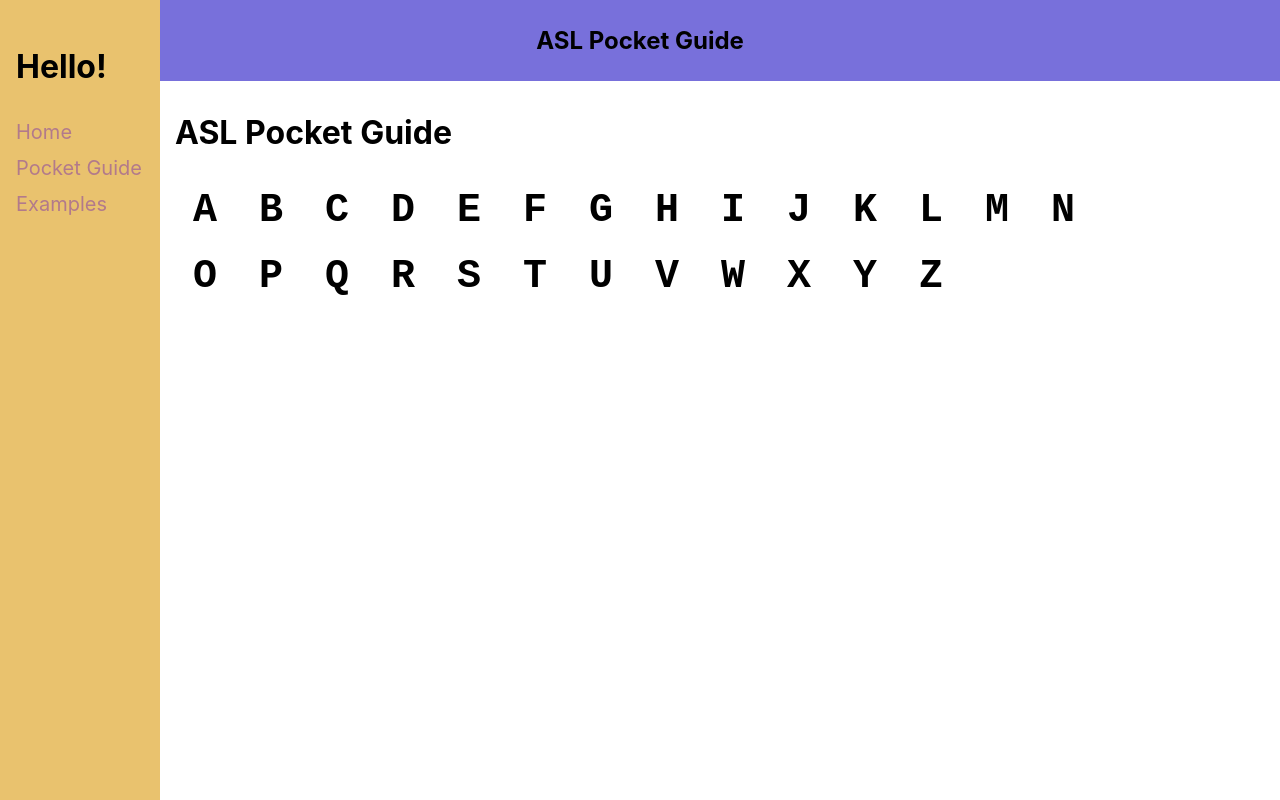
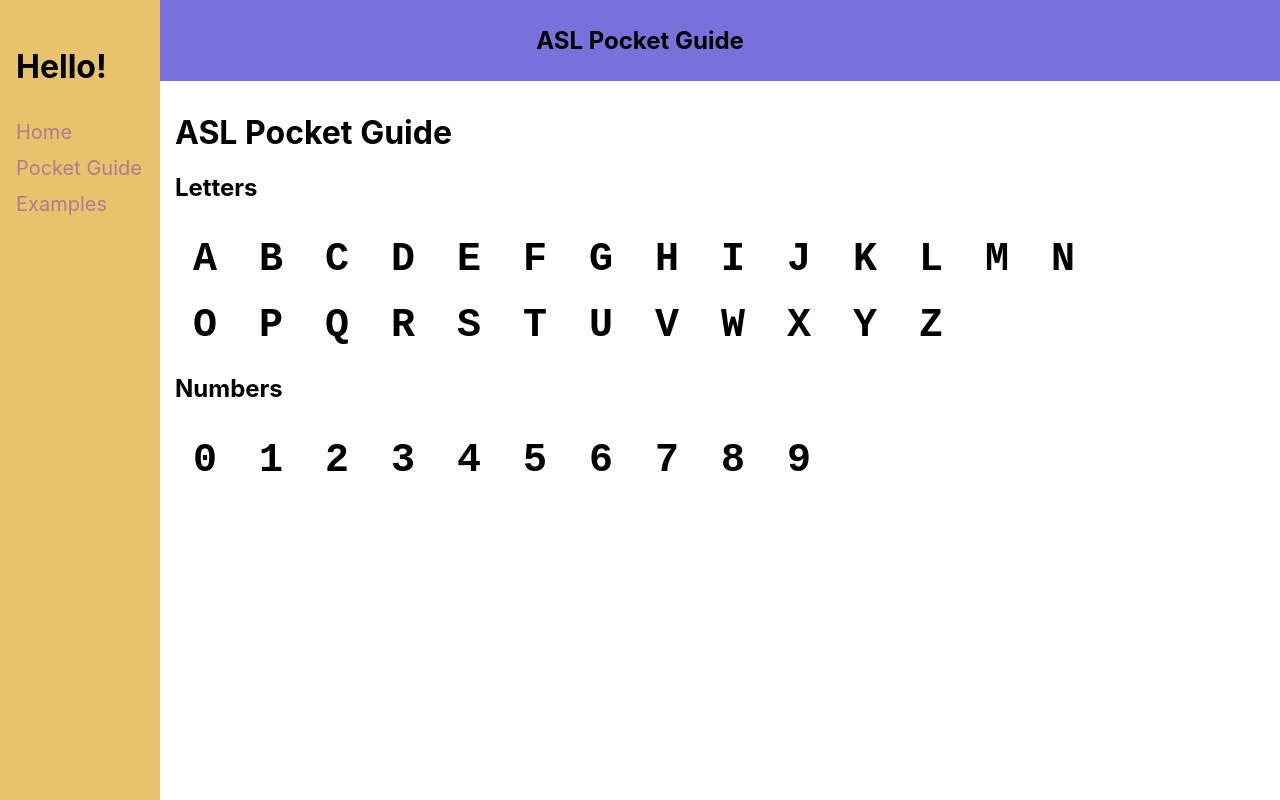
Before and after one commit to mumkymikey/cs456_asl_pocket_guide, a React (Create React App) app: page /pocket-guide in a window 1280 px wide. Built offline with nearby package versions, Linux system fonts and the light colour scheme.

Commit message:
add numbers (0-9) to pocket guide

```diff
--- a/src/App.js
+++ b/src/App.js
@@ -4,7 +4,7 @@ import Tutorial from './components/Tutorial.js';
 import Home from './pages/Home.js';
 import PocketGuide from './pages/PocketGuide.js';
 import Examples from './pages/Examples.js';
-import { alphabet } from './util/constants.js';
+import { alphabet, numbers } from './util/constants.js';
 import { Routes, Route } from 'react-router-dom';
 
 function App() {
@@ -21,7 +21,12 @@ function App() {
           <Route exact path='/examples' element={<Examples />}/>
           {
             alphabet.map(letter =>
-              <Route exact path={`/pocket-guide/${letter}`} element={<Tutorial letter={letter} />}/>
+              <Route exact path={`/pocket-guide/${letter}`} element={<Tutorial alphanumeric={letter} />}/>
+            )
+          }
+          {
+            numbers.map(number =>
+              <Route exact path={`/pocket-guide/${number}`} element={<Tutorial alphanumeric={number} />}/>
             )
           }
         </Routes>
--- a/src/components/EmbeddedTutorialVideo.js
+++ b/src/components/EmbeddedTutorialVideo.js
@@ -1,6 +1,3 @@
-// source for embedded youtube video component:
-// https://dev.to/bravemaster619/simplest-way-to-embed-a-youtube-video-in-your-react-app-3bk2
-
 import React from 'react';
 import PropTypes from 'prop-types';
 import './EmbeddedTutorialVideo.css';
--- a/src/components/Tutorial.js
+++ b/src/components/Tutorial.js
@@ -1,19 +1,18 @@
 import PropTypes from 'prop-types';
 import EmbeddedTutorialVideo from './EmbeddedTutorialVideo.js';
-import { alphabet_video_tutorials } from '../util/constants.js';
+import { alphanumeric_video_tutorials } from '../util/constants.js';
 
-function Tutorial({ letter }) {
+function Tutorial({ alphanumeric }) {
   return(
     <div>
-      <h1>How to Sign the Letter {letter}</h1>
-      <EmbeddedTutorialVideo embedId={alphabet_video_tutorials[letter]} />
+      <h1>How to Sign: {alphanumeric}</h1>
+      <EmbeddedTutorialVideo embedId={alphanumeric_video_tutorials[alphanumeric]} />
     </div>
   )
 }
 
 Tutorial.propTypes = {
-  letter: PropTypes.string.isRequired
+  alphanumeric: PropTypes.string.isRequired
 }
 
-
 export default Tutorial;
--- a/src/pages/PocketGuide.js
+++ b/src/pages/PocketGuide.js
@@ -1,6 +1,6 @@
 import './PocketGuide.css';
 import IconButton from '@mui/material/IconButton';
-import { alphabet } from '../util/constants.js';
+import { alphabet, numbers } from '../util/constants.js';
 import { useNavigate } from 'react-router-dom';
 
 function Bananas() {
@@ -9,6 +9,7 @@ function Bananas() {
   return (
     <div>
       <h1>ASL Pocket Guide</h1>
+      <h2>Letters</h2>
       {
         alphabet.map(letter =>
           <>
@@ -20,6 +21,18 @@ function Bananas() {
           </>
         )
       }
+      <h2>Numbers</h2>
+      {
+        numbers.map(number =>
+          <>
+            <IconButton color="primary" aria-label={number} onClick={() => {navigate(`/pocket-guide/${number}`)}}>
+              <svg height="50" width="50">
+                <text x="10" y="40" class="text-icon">{number}</text>
+              </svg>
+            </IconButton>
+          </>
+        )
+      }
     </div>
   )
 }
--- a/src/util/constants.js
+++ b/src/util/constants.js
@@ -4,10 +4,15 @@ export const alphabet = [
   'U', 'V', 'W', 'X', 'Y', 'Z'
 ]
 
-export const alphabet_video_tutorials = {
+export const numbers = [
+  '0', '1', '2', '3', '4', '5', '6', '7', '8', '9'
+]
+
+export const alphanumeric_video_tutorials = {
   A: "bsYLoba2CV0", B: "3A4pdSEmuTE", C: "dJqoBH9NDOI", D: "unaicv88lLI", E: "DuqblObUlxk", F: "SadgQ0mvY50",
   G: "UM8feCdEh2k", H: "gz6Ux2SWVTc", I: "Hyfqjm3fFNk", J: "uvqNhKdoUw0", K: "9KP2yPZTZ5o", L: "PUVdWVNCZTk",
   M: "rrTRRfUzlB0", N: "fF5_b0dhTS4", O: "lvl-UxT0oOM", P: "9dlrwu_9qk8", Q: "asa1mwMzuN8", R: "S9Wsq66A9xI",
   S: "sABdqaGImmw", T: "Z4RUlAm5EWA", U: "TMk2OJAmOmE", V: "0mjIJ_Maf34", W: "qd5icmqdALI", X: "vdL-hKuSwTs",
-  Y: "t689H0-w-Ww", Z: "0BlkX6MWByw"
+  Y: "t689H0-w-Ww", Z: "0BlkX6MWByw", 0: 'm_4rbJcuXLo', 1: '8K4yWpiVJPk', 2: 'fQppTpwisZQ', 3: 'J58DGrShwuY',
+  4: 'txpKOXcmwn0', 5: 'U8SpX0zlFpE', 6: 'RsAsBv6I5T8', 7: 'nnnTYk1UlS4', 8: 'u40PBl5xRTQ', 9: 'fB1UgWDghow'
 }
```
